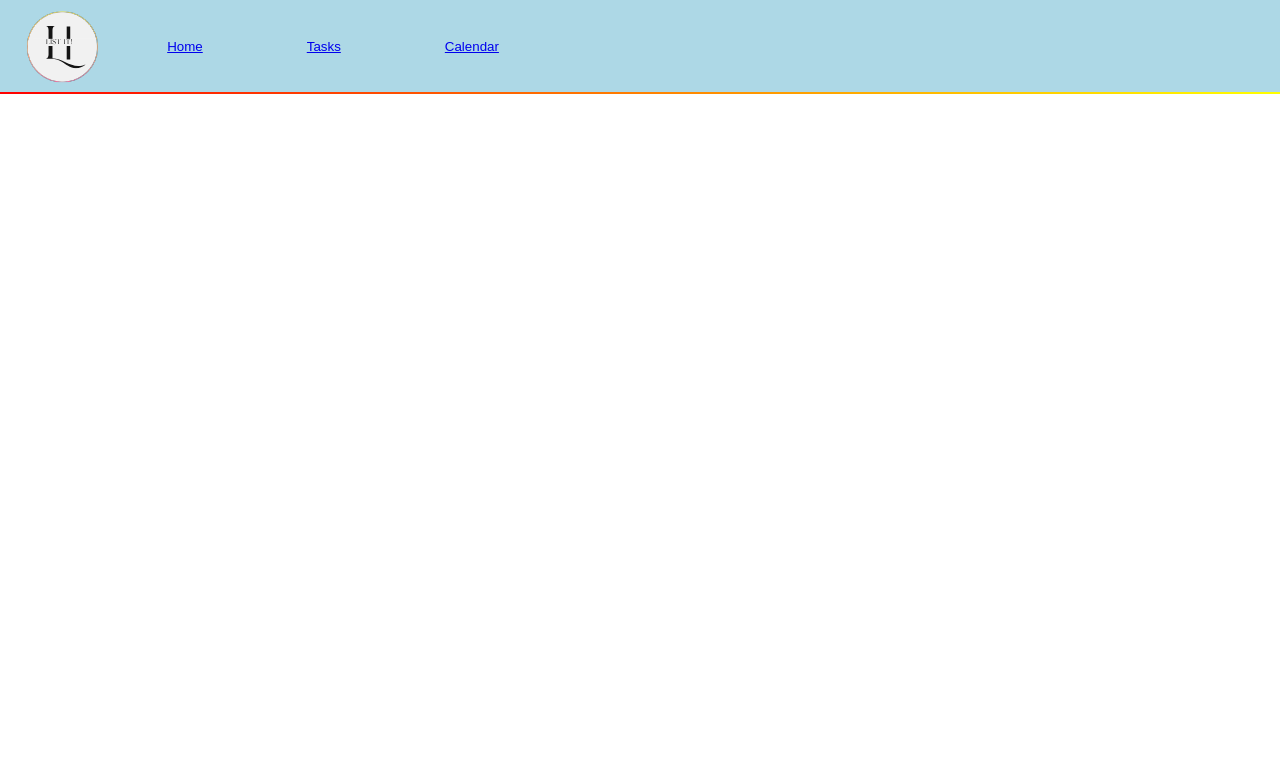
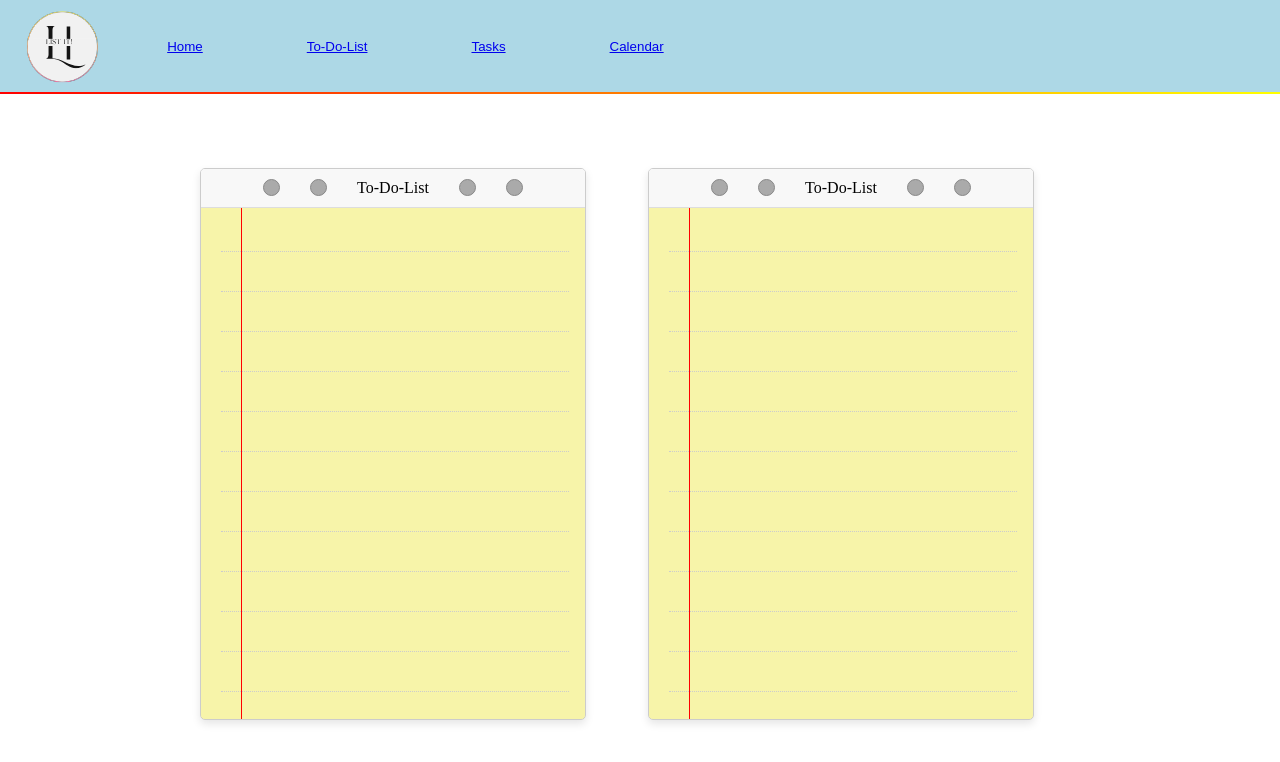
Before and after one commit to KuboniZA/to-do-list, a Vue app: page /to-do-list in a window 1280 px wide. Shown: the top 762 px of the page. Built offline with nearby package versions, Linux system fonts and the light colour scheme.

Commit message:
1. Add notedpads and clickable lines. 2. Add rough landing page which is clickable to the notepads.

```diff
--- a/src/App.vue
+++ b/src/App.vue
@@ -6,11 +6,7 @@ import { RouterView } from "vue-router"
 <template>
   <NavBar />
   <RouterView />
-<!--  <h1>You did it!</h1>-->
-<!--  <p>-->
-<!--    Visit <a href="https://vuejs.org/" target="_blank" rel="noopener">vuejs.org</a> to read the-->
-<!--    documentation-->
-<!--  </p>-->
+
 </template>
 
 <style scoped></style>
--- a/src/components/HomePage.vue
+++ b/src/components/HomePage.vue
@@ -3,9 +3,25 @@
 </script>
 
 <template>
-
+  <section>
+    <RouterLink to="/to-do-list" class="welcome">Welcome to List It!</RouterLink>
+  </section>
 </template>
 
 <style scoped>
-
+section {
+  position: absolute;
+  display: flex;
+  align-items: center;
+  top: 40vh;
+  left: 10%;
+  font-size: 10rem;
+}
+.welcome:hover {
+  cursor: pointer;
+}
+a {
+  text-decoration: none;
+  color: black;
+}
 </style>
--- a/src/components/NavBar.vue
+++ b/src/components/NavBar.vue
@@ -8,6 +8,9 @@ import { RouterLink } from "vue-router";
 
     <button class="navButton">
       <RouterLink to="/">Home</RouterLink>
+    </button>
+    <button class="navButton">
+      <RouterLink to="/to-do-list">To-Do-List</RouterLink>
     </button>
     <button class="navButton">
       <RouterLink to="/tasks">Tasks</RouterLink>
--- /dev/null
+++ b/src/components/ToDoList.vue
@@ -0,0 +1,152 @@
+<script setup>
+
+</script>
+
+<template>
+  <div class="notepad-container">
+    <div class="notepad-header">
+      <div class="notepad-ring-holder">
+        <div class="ring"></div>
+        <div class="ring"></div>
+        <div class="lis-name">To-Do-List</div>
+        <div class="ring"></div>
+        <div class="ring"></div>
+      </div>
+    </div>
+    <div class="notepad-paper">
+      <input class="line">
+      <input class="line">
+      <input class="line">
+      <input class="line">
+      <input class="line">
+      <input class="line">
+      <input class="line">
+      <input class="line">
+      <input class="line">
+      <input class="line">
+      <input class="line">
+      <input class="line">
+      <input class="line">
+    </div>
+  </div>
+  <div class="notepad-container-2">
+    <div class="notepad-header">
+      <div class="notepad-ring-holder">
+        <div class="ring"></div>
+        <div class="ring"></div>
+        <div class="lis-name">To-Do-List</div>
+        <div class="ring"></div>
+        <div class="ring"></div>
+      </div>
+    </div>
+    <div class="notepad-paper">
+      <input class="line">
+      <input class="line">
+      <input class="line">
+      <input class="line">
+      <input class="line">
+      <input class="line">
+      <input class="line">
+      <input class="line">
+      <input class="line">
+      <input class="line">
+      <input class="line">
+      <input class="line">
+      <input class="line">
+    </div>
+  </div>
+</template>
+
+<style scoped>
+body {
+  display: flex;
+  justify-content: center;
+  align-items: center;
+  min-height: 100vh;
+  background-color: #f0f0f0;
+  margin: 0;
+  font-family: sans-serif;
+}
+
+.notepad-container {
+  width: 30vw;
+  height: 550px;
+  background-color: #fff;
+  border: 1px solid #ccc;
+  border-radius: 5px;
+  box-shadow: 0 4px 8px rgba(0, 0, 0, 0.1);
+  display: flex;
+  flex-direction: column;
+  overflow: hidden;
+  position: relative;
+  top: 10rem;
+  left: 15vw;
+}
+
+.notepad-container-2 {
+  width: 30vw;
+  height: 550px;
+  background-color: #fff;
+  border: 1px solid #ccc;
+  border-radius: 5px;
+  box-shadow: 0 4px 8px rgba(0, 0, 0, 0.1);
+  display: flex;
+  flex-direction: column;
+  overflow: hidden;
+  position: relative;
+  top: -24.5rem;
+  left: 50vw;
+}
+
+.notepad-header {
+  background-color: #f8f8f8;
+  padding: 10px 0;
+  border-bottom: 1px solid #ddd;
+  display: flex;
+  justify-content: center;
+  position: relative;
+}
+
+.notepad-ring-holder {
+  display: flex;
+  gap: 30px;
+}
+
+.ring {
+  width: 15px;
+  height: 15px;
+  background-color: #aaa;
+  border-radius: 50%;
+  border: 1px solid #888;
+}
+
+.notepad-paper {
+  flex-grow: 1;
+  padding: 15px 20px;
+  position: relative;
+  background-color: #ECE63D70; /* or #fff */
+  line-height: 2.5; /* Adjust for line spacing */
+}
+
+/* Red vertical line on the left */
+.notepad-paper::before {
+  content: '';
+  position: absolute;
+  top: 0;
+  left: 40px; /* Adjust position as needed */
+  width: 1px;
+  height: 100%;
+  background-color: #ff0000; /* Red color */
+}
+
+.line {
+  border-bottom: 1px dotted #ccc; /* Dotted lines for paper */
+  margin-bottom: 5px; /* Space between lines */
+  height: 1em; /* Ensure lines have height */
+  border-top: none;
+  border-left: none;
+  border-right: none;
+  background-color: transparent;
+  width: 100%;
+}
+</style>
--- a/src/router_file/router.js
+++ b/src/router_file/router.js
@@ -1,16 +1,16 @@
 import { createRouter, createWebHistory } from 'vue-router';
-import NavBar from "@/components/NavBar.vue";
 import HomePage from "@/components/HomePage.vue";
 import Calendar from "@/components/Calendar.vue";
 import Tasks from "@/components/Tasks.vue";
 import PageNotFound from "@/components/PageNotFound.vue";
+import ToDoList from "@/components/ToDoList.vue";
 
 const router = createRouter({
     history: createWebHistory(import.meta.env.BASE_URL),
     routes: [
         {
             path: '/',
-            name: 'Home',
+            name: 'HomePage',
             component: HomePage
         },
         {
@@ -24,9 +24,9 @@ const router = createRouter({
             component: Tasks
         },
         {
-            path: '/',
-            name: 'NavBar',
-            component: NavBar
+            path: '/to-do-list',
+            name: 'ToDoList',
+            component: ToDoList
         },
         {
             path: '/:catchAll(.*)',
```
Also changed, not shown: 2 other files (tests, documents, lock files or other folders).
